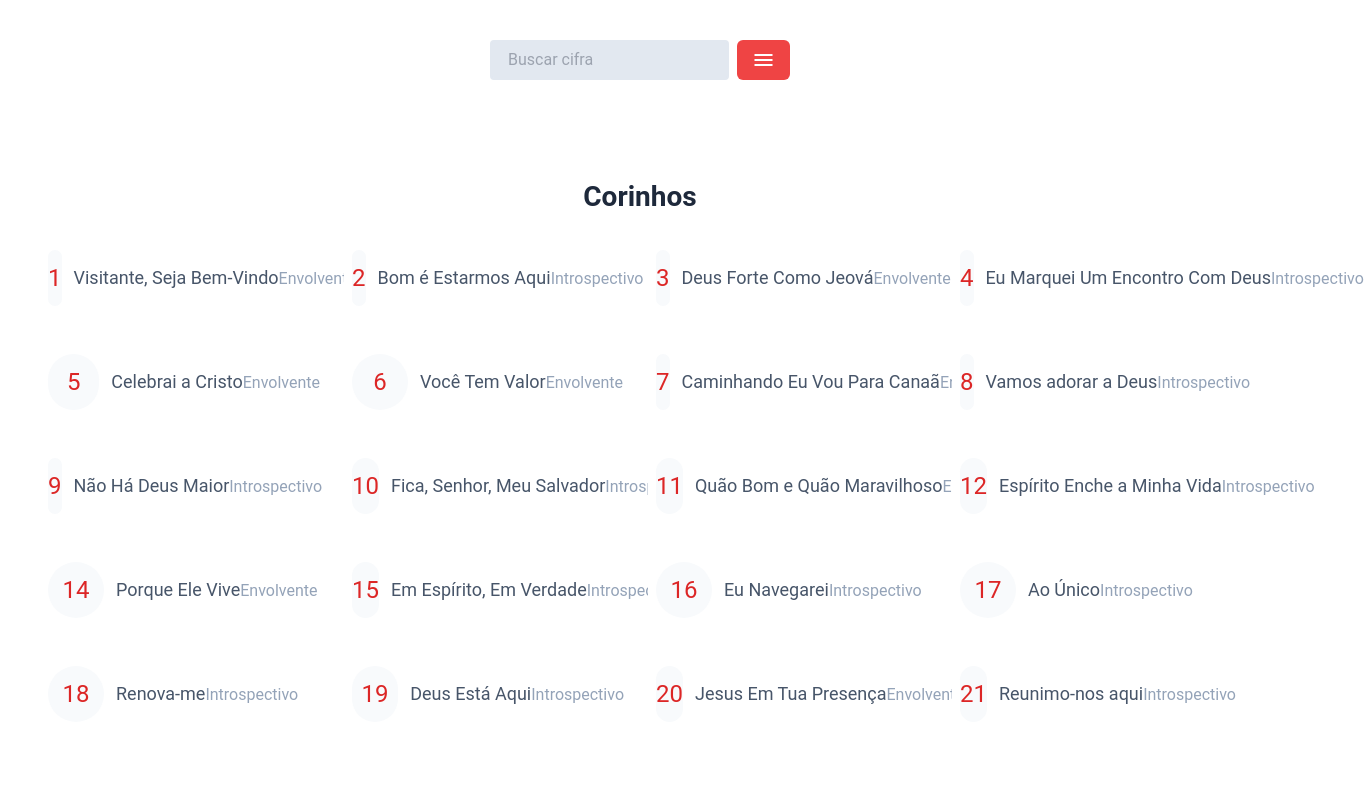
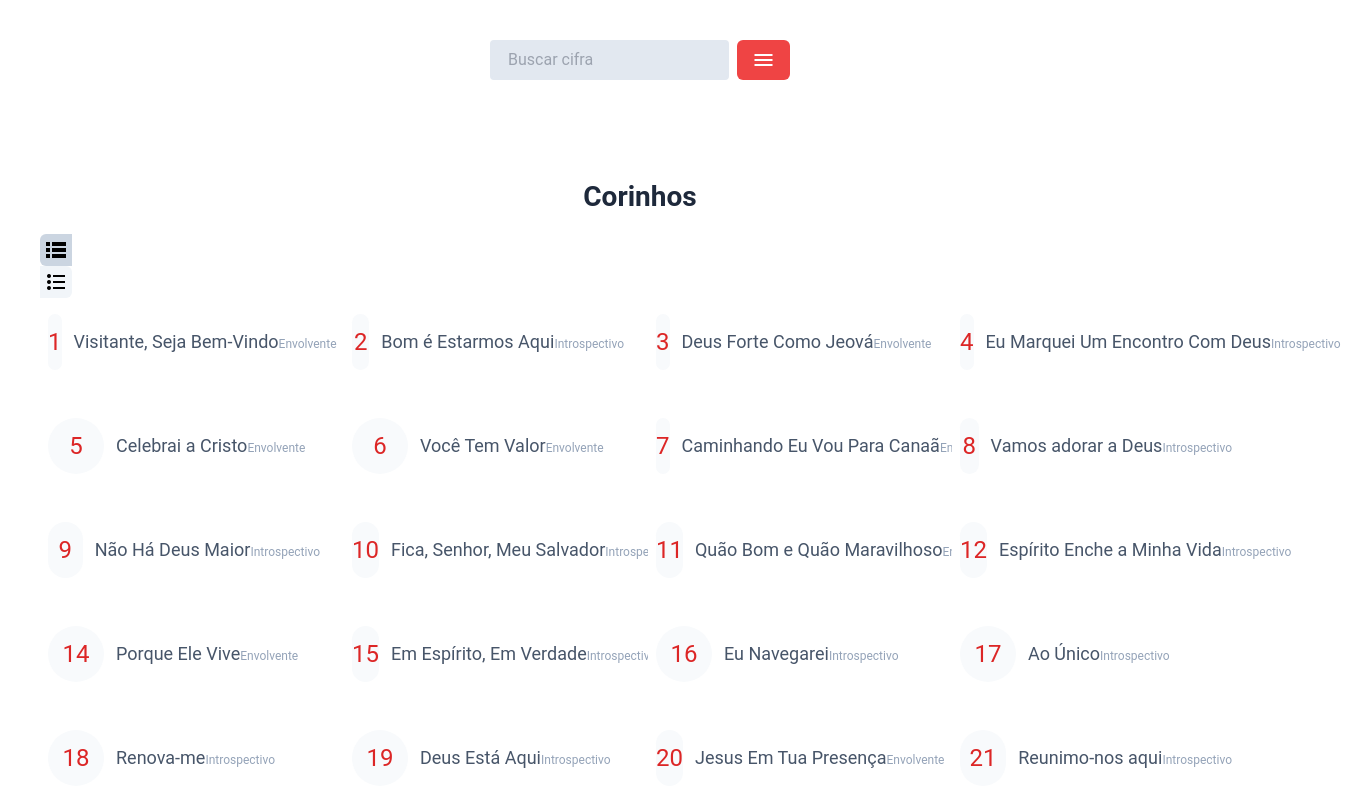
Before and after one commit to thiago-silva-santos/gospeltune, a Nuxt app: page /corinhos in a window 1280 px wide. Shown: the top 806 px of the page, 1364 px wide, since content can reach past the window. Built offline with nearby package versions, Linux system fonts and the light colour scheme.

Commit message:
Implementa botão pra resumir itens na tela Corinhos

```diff
--- a/components/SongsCards.vue
+++ b/components/SongsCards.vue
@@ -1,17 +1,17 @@
 <template>
   <div>
     <section class=" py-10">
-      <div class="cards_container">
+      <div :class="['cards_container', {'list_mode': listMode == 'true'}]">
         <template v-for="item in items" :key="item">
           <nuxt-link v-if="item.cifra.length > 0"
             :to="item.tipo == 'corinho' ? `/song-view/corinhos/${item.id}` : item.tipo == 'hino' ? `/song-view/hinos/${item.id}` : `/song-view/hinos-harpa-crista/${item.id}`">
-            <div class="card_ ">
+            <div :class="['card_', { 'card_list_mode': listMode == 'true'}] ">
               <div class="song_number text-center font-bold text-lg">
                 {{ item.id }}
               </div>
               <div class="flex flex-col">
                 <span class="song_title">{{ item.nome }}</span>
-                <span class="song_subtitle">{{ item.categoria.includes('Envolvente') ? 'Envolvente' : 'Introspectivo'
+                <span class="song_subtitle" v-if="listMode == 'false'">{{ item.categoria.includes('Envolvente') ? 'Envolvente' : 'Introspectivo'
                 }}</span>
               </div>
 
@@ -44,33 +44,48 @@ export default {
       type: String,
       default: "",
     },
-  },
-  created() {
-  },
-
+    listMode: {
+      type: String,
+      default: 'false'
+    }
+  }
 };
 </script>
 <style lang="css" scoped>
 .cards_container {
-  @apply grid grid-flow-row gap-4 text-neutral-600 sm:grid-cols-1 md:grid-cols-2 lg:grid-cols-3 xl:grid-cols-4;
+  @apply grid grid-flow-row gap-4 text-neutral-600 sm:grid-cols-1 md:grid-cols-2 lg:grid-cols-3 xl:grid-cols-4 ;
 }
+
 
 .card_ {
   @apply w-full flex h-fit items-center justify-start py-4 px-2 gap-3 rounded-lg bg-white cursor-pointer relative;
 }
+
 
 .song_number {
   @apply text-red-600 w-14 h-14 text-2xl rounded-full flex items-center justify-center bg-slate-50
 }
 
 .song_title {
-  @apply truncate max-w-[230px] text-slate-600 2xl:max-w-[230px] xl:max-w-[180px] lg:max-w-[200px] text-lg;
+  @apply truncate max-[320px]:w-52 max-w-[230px] text-slate-600 2xl:max-w-[230px] xl:max-w-[180px] lg:max-w-[200px] text-lg;
 }
 
 .song_subtitle {
   @apply text-slate-400;
 }
 
+.list_mode {
+  @apply gap-2 max-[768px]:grid-cols-2;
+}
+.card_list_mode {
+  @apply h-8 py-2 max-[320px]:p-0
+}
+.card_list_mode .song_number{
+  @apply w-5 h-5 text-base bg-transparent
+}
+.card_list_mode .song_title, .song_subtitle{
+  @apply text-xs max-[500px]:truncate max-[320px]:w-24 w-32
+}
 @media (min-width: 500px) {
   .card_:hover {
     @apply bg-slate-50
@@ -83,7 +98,6 @@ export default {
   .no-results {
     @apply flex justify-center w-full
   }
-
 }
 
 @media (max-width: 350px) {
--- a/pages/corinhos.vue
+++ b/pages/corinhos.vue
@@ -9,8 +9,24 @@
                <template v-else>
 
                     <section class="w-full" v-if="searchCorinhosResults.length >= 1">
+                         <div class="flex flex-col gap-2 justify-center items-center relative">
                               <h1>Corinhos</h1>
-                           <SongsCards :items="searchCorinhosResults" :text-search="search" />
+                              <div class="flex">
+                                   <button @click="updateListMode('false')" class="list_mode_button"
+                                        :class="['list_mode_button', { 'active': listModeOn == 'false' }]">
+                                        <span class="material-symbols-outlined">
+                                             lists
+                                        </span>
+                                   </button>
+                                   <button @click="updateListMode('true')"
+                                        :class="['list_mode_button', { 'active': listModeOn == 'true' }]">
+                                        <span class="material-symbols-outlined">
+                                             format_list_bulleted
+                                        </span>
+                                   </button>
+                              </div>
+                         </div>
+                         <SongsCards :items="searchCorinhosResults" :text-search="search" :list-mode="listModeOn" />
                     </section>
                </template>
           </template>
@@ -20,20 +36,24 @@
 import corinhos from '@/assets/Cifras/corinhos.json'
 import { useFilterStore } from '~~/stores/filters';
 import { useSearchStore } from '~~/stores/search';
-import { mapState } from 'pinia'
+import { useListModeStore } from '~~/stores/listMode';
+
+import { mapState, mapActions } from 'pinia'
 export default {
      data() {
           return {
-            showFilters: false
+               showFilters: false,
           };
      },
      methods: {
           onSearch(value) {
-            this.search = value
+               this.search = value;
           },
+          ...mapActions(useListModeStore, ['updateListMode'])
      },
      computed: {
           ...mapState(useFilterStore, ['filters', 'selectedFilters']),
+          ...mapState(useListModeStore, ['listModeOn']),
           ...mapState(useSearchStore, ['search']),
           corinhos() {
                return corinhos
@@ -67,15 +87,29 @@ export default {
                     return eligibleItems
                }
           },
-  }
+     },
 };
 </script>
 <style scoped>
-
 h1 {
      @apply text-[28px] text-slate-800 font-bold text-center py-4
 }
 
+.list_mode_button {
+     @apply w-8 h-8 flex justify-center items-center p-2 bg-slate-100 rounded-md
+}
+
+.active {
+     @apply bg-slate-300
+}
+
+.list_mode_button:nth-child(1) {
+     @apply rounded-r-none
+}
+
+.list_mode_button:nth-child(2) {
+     @apply rounded-l-none
+}
 
 @media (max-width: 350px) {
      h1 {
--- /dev/null
+++ b/stores/listMode.js
@@ -0,0 +1,12 @@
+import { defineStore } from "pinia"
+export const useListModeStore = defineStore('useListModeStore', {
+  state: () => ({
+    listModeOn: 'false'
+  }),
+  actions: {
+    updateListMode(payload) {
+          this.listModeOn = payload
+    }
+  },
+
+})
```
Lines whose indentation alone changed are shown as unchanged.
